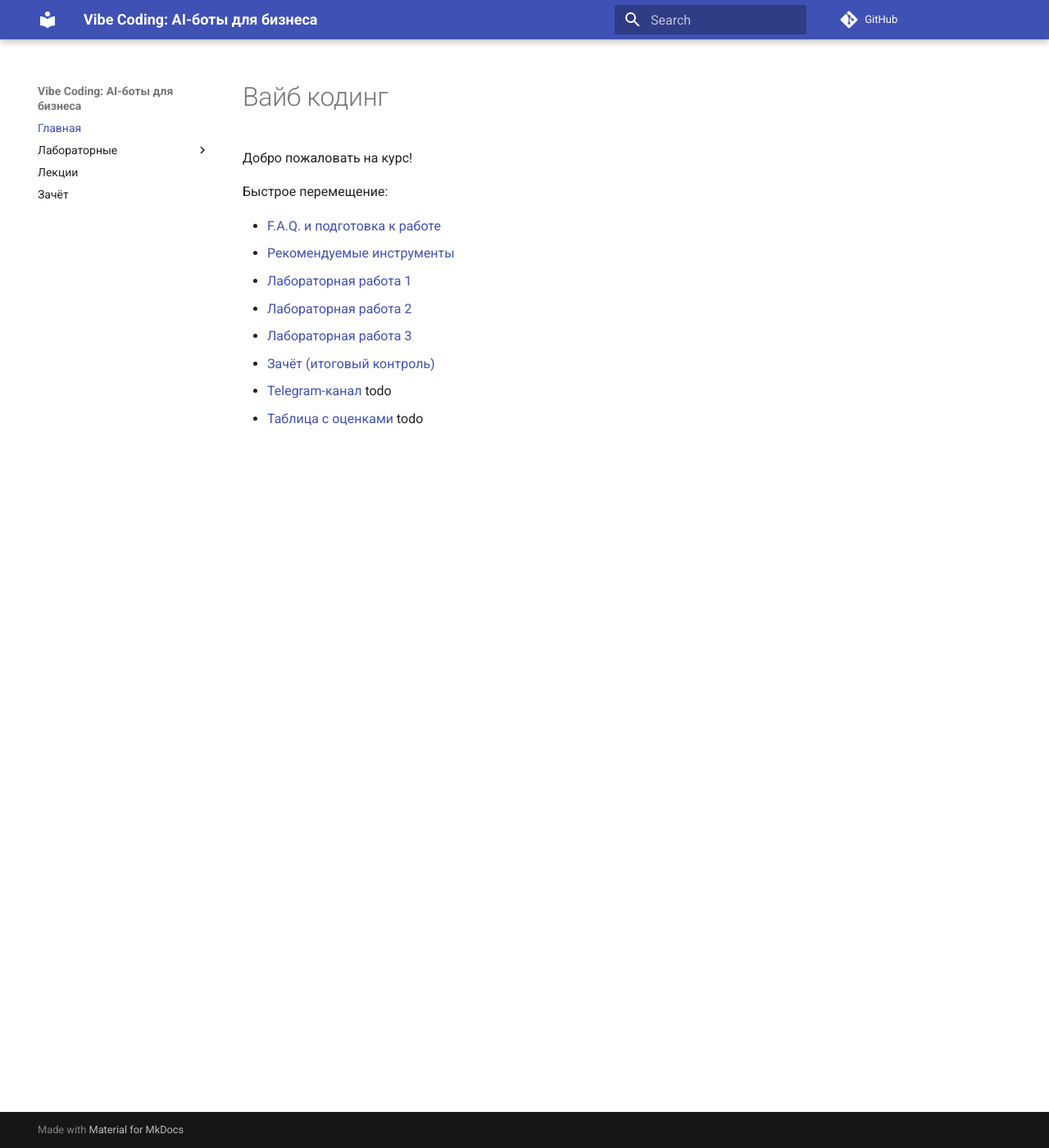
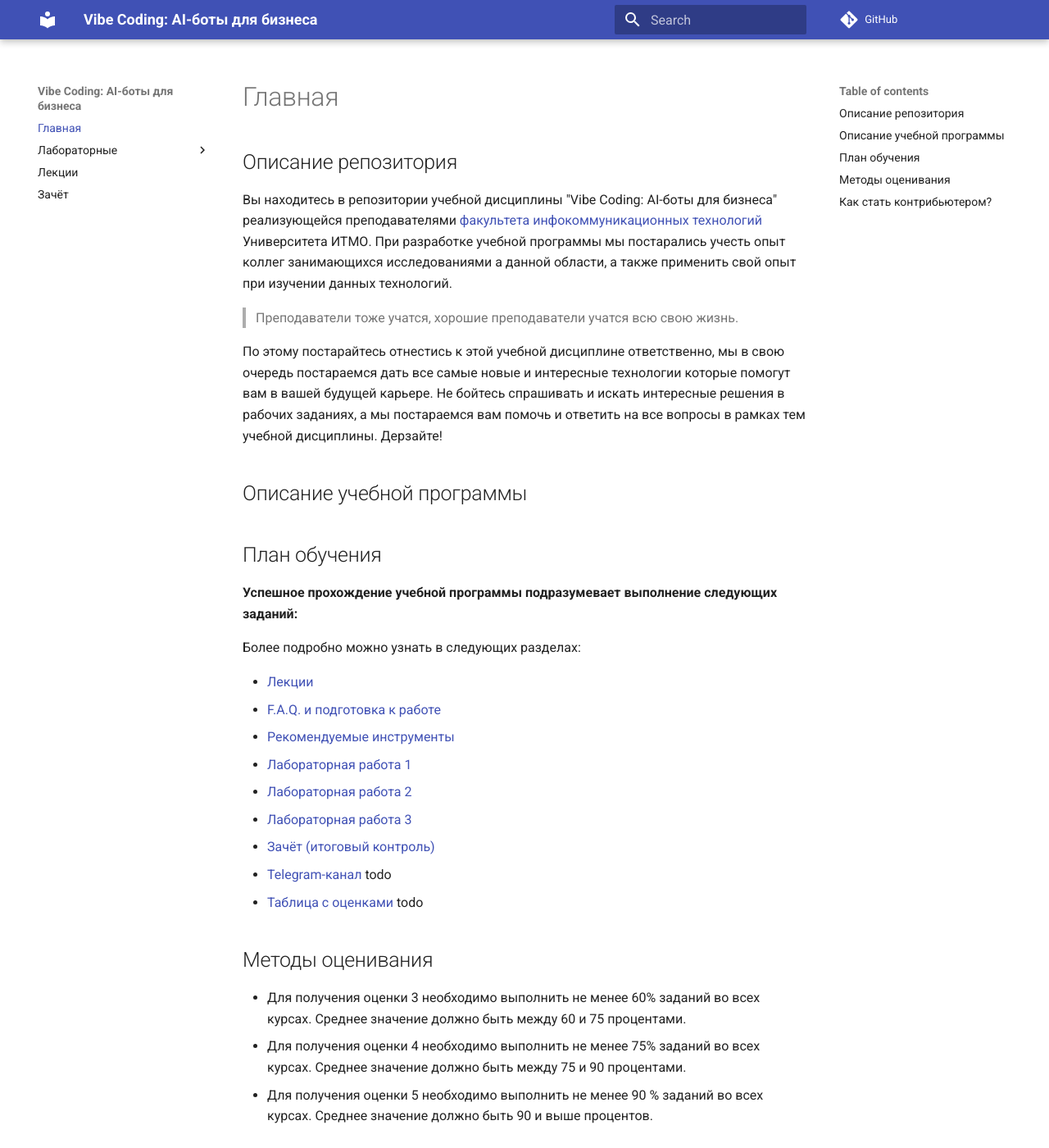
Before and after one commit to itmo-ict-faculty/vibe-coding-for-business, an MkDocs documentation site: the page built from docs/index.md, in a window 1280 px wide and 1400 px high. Shown: the whole window at 82% size. Built offline with MkDocs 1.6.1 and Material for MkDocs 9.7.7, drawn with Linux system fonts in a browser that asks for light colours; comment, search, counter and statistics services are not loaded; some of the changed text lies outside the part shown.

Commit message:
Обновлено содержание документации: добавлено описание репозитория и учебной программы, план обучения, методы оценивания, а также раздел о контрибьюторах. Упрощено приветствие и добавлены ссылки на лекции и лабораторные работы.

```diff
--- a/docs/index.md
+++ b/docs/index.md
@@ -1,9 +1,21 @@
-# Вайб кодинг
+## Описание репозитория
+Вы находитесь в репозитории учебной дисциплины "Vibe Coding: AI-боты для бизнеса" реализующейся преподавателями [факультета инфокоммуникационных технологий](https://fict.itmo.ru) Университета ИТМО. При разработке учебной программы мы постарались учесть опыт коллег занимающихся исследованиями а данной области, а также применить свой опыт при изучении данных технологий.
 
-Добро пожаловать на курс!
+> Преподаватели тоже учатся, хорошие преподаватели учатся всю свою жизнь.
 
-Быстрое перемещение:
+По этому постарайтесь отнестись к этой учебной дисциплине ответственно, мы в свою очередь постараемся дать все самые новые и интересные технологии которые помогут вам в вашей будущей карьере. Не бойтесь спрашивать и искать интересные решения в рабочих заданиях, а мы постараемся вам помочь и ответить на все вопросы в рамках тем учебной дисциплины.
+Дерзайте!
 
+## Описание учебной программы
+
+
+## План обучения
+**Успешное прохождение учебной программы подразумевает выполнение следующих заданий:**
+
+
+Более подробно можно узнать в следующих разделах:
+
+- [Лекции](schedule.md)
 - [F.A.Q. и подготовка к работе](labs/lab0.md)
 - [Рекомендуемые инструменты](tools.md)
 - [Лабораторная работа 1](labs/lab1.md)
@@ -12,3 +24,16 @@
 - [Зачёт (итоговый контроль)](exam.md)
 - [Telegram-канал](https://example.com) todo
 - [Таблица с оценками](https://example.com) todo
+
+## Методы оценивания
+- Для получения оценки 3 необходимо выполнить не менее 60% заданий во всех курсах. Среднее значение должно быть между 60 и 75 процентами.
+- Для получения оценки 4 необходимо выполнить не менее 75% заданий во всех курсах. Среднее значение должно быть между 75 и 90 процентами.
+- Для получения оценки 5 необходимо выполнить не менее 90 % заданий во всех курсах. Среднее значение должно быть 90 и выше процентов.
+
+<!-- ## Опыт предыдущих коллег
+В данном репозитории также находятся проекты студентов, показавшиеся преподавателям наиболее интересными. В них собраны статьи, разработки и исследования которые могут помочь вам в изучении данной учебной дисциплины.
+
+- [ITMO 2022/2023](https://itmo-ict-faculty.github.io/application-containerization-and-orchestration/student_case/itmo2022_2023) -->
+
+## Как стать контрибьютером?
+Если вы нашли какую-то ошибку или решили добавить интересные материалы в данный репозиторий, то просьба обратить внимание на инструкцию [тут](https://github.com/itmo-ict-faculty/vibe-coding-for-business/README.md)
```
